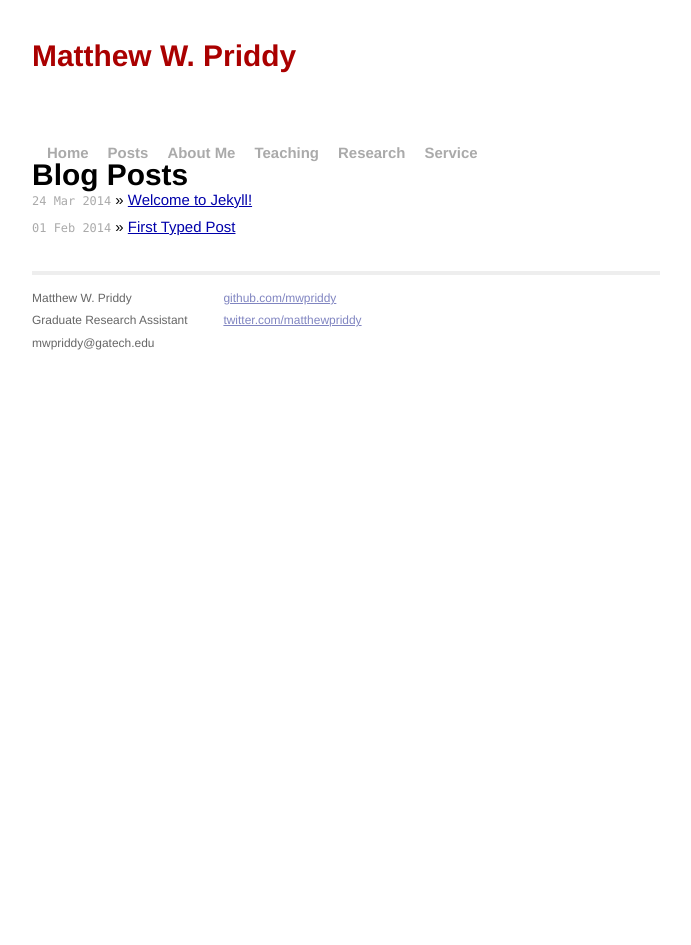
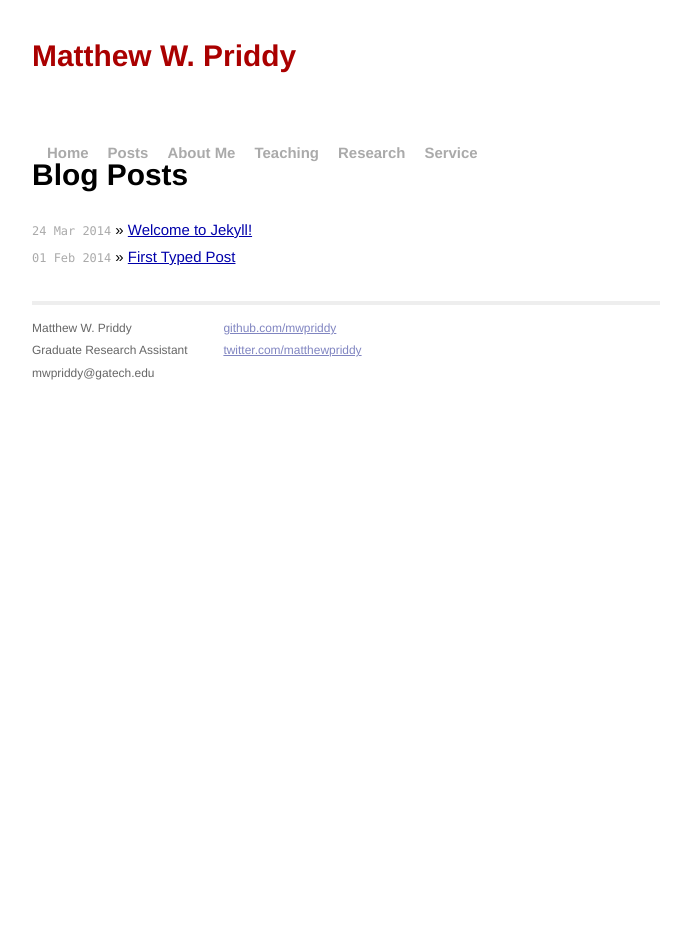
Before and after one commit to mwpriddy/mwpriddy.github.io, a Jekyll site: the page built from index.html, in a window 1280 px wide. Shown: the whole page, without its empty margins (294-985 px from the left). Built offline with Jekyll 4.4.1, drawn with Linux system fonts in a browser that asks for light colours; Markdown is read by kramdown in place of the engine named in the settings.

Commit message:
Update main.css

```diff
--- a/css/main.css
+++ b/css/main.css
@@ -22,7 +22,7 @@ body {
 h1, h2, h3, h4, h5, h6 {
   font-size: 100%; }
 
-h1 { margin-bottom: 0em;
+h1 { margin-bottom: 1em;
      font-size: 200%;}
 p { margin: 1em 0; }
 
```
